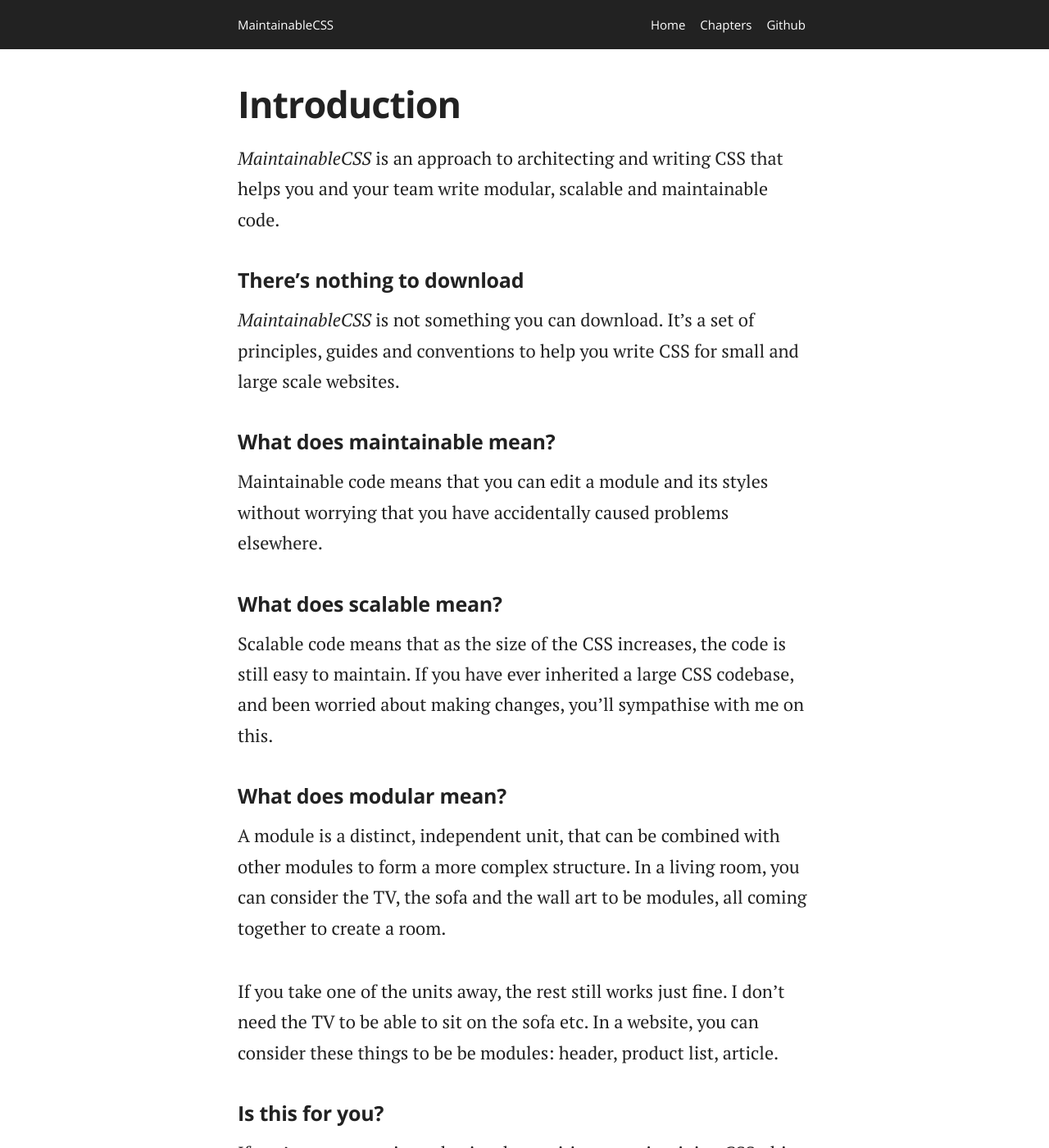
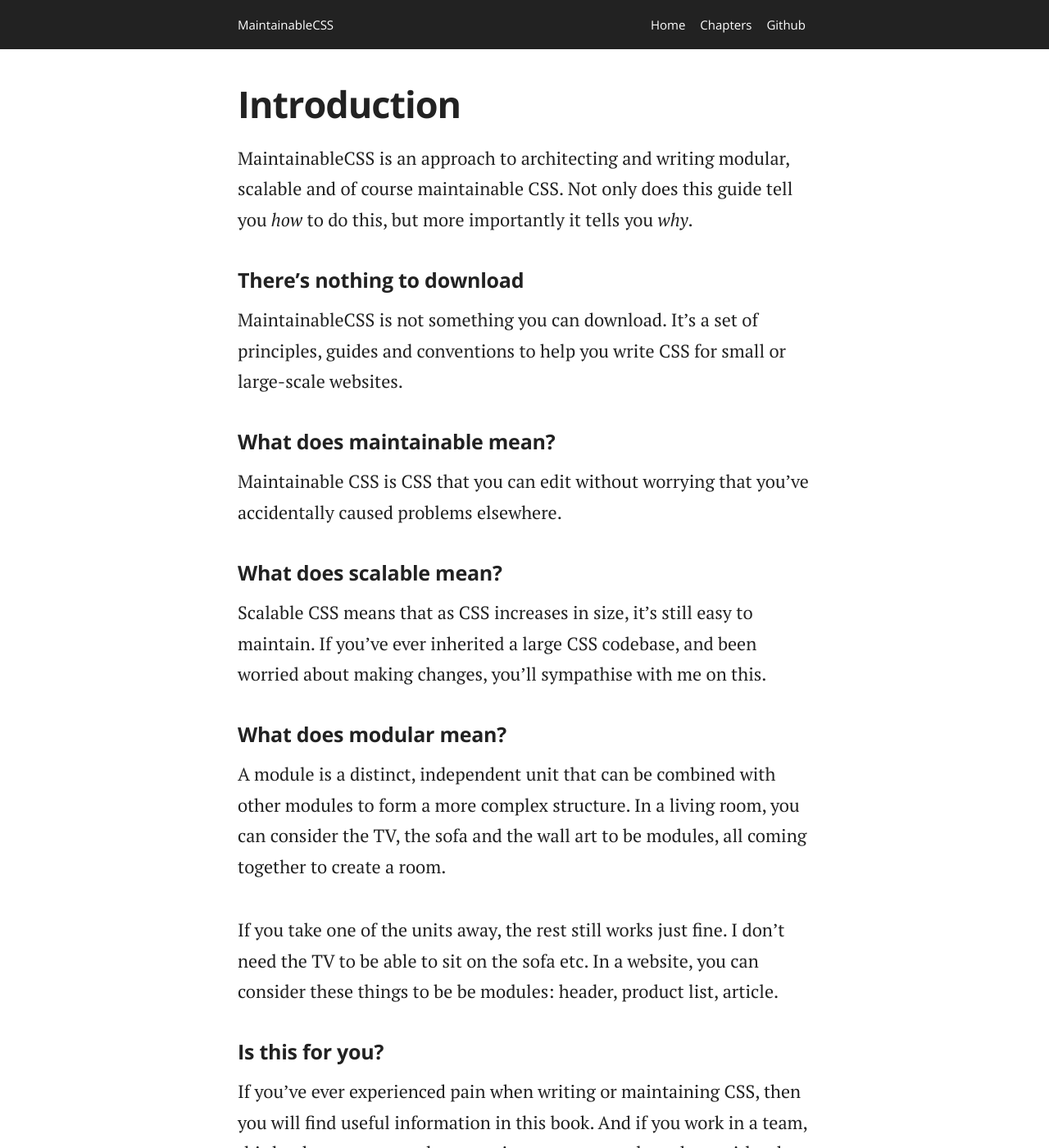
Before and after one commit to adamsilver/maintainablecss.com-jekyll, a Jekyll site: the page built from _chapters/01-introduction.md, in a window 1280 px wide and 1400 px high. Shown: the whole window at 82% size. Built offline with Jekyll 4.4.1, drawn with Linux system fonts in a browser that asks for light colours; some of the changed text lies outside the part shown.

Commit message:
Improve intro

```diff
--- a/_chapters/01-introduction.md
+++ b/_chapters/01-introduction.md
@@ -6,30 +6,30 @@ permalink: /chapters/introduction/
 description: An introduction to MaintainableCSS, an approach to writing modular, scalable and of course maintainable CSS.
 ---
 
-*MaintainableCSS* is an approach to architecting and writing CSS that helps you and your team write modular, scalable and maintainable code.
+MaintainableCSS is an approach to architecting and writing modular, scalable and of course maintainable CSS. Not only does this guide tell you *how* to do this, but more importantly it tells you *why*.
 
 ## There's nothing to download
 
-*MaintainableCSS* is not something you can download. It's a set of principles, guides and conventions to help you write CSS for small and large scale websites.
+MaintainableCSS is not something you can download. It's a set of principles, guides and conventions to help you write CSS for small or large-scale websites.
 
 ## What does maintainable mean?
 
-Maintainable code means that you can edit a module and its styles without worrying that you have accidentally caused problems elsewhere.
+Maintainable CSS is CSS that you can edit without worrying that you've accidentally caused problems elsewhere.
 
 ## What does scalable mean?
 
-Scalable code means that as the size of the CSS increases, the code is still easy to maintain. If you have ever inherited a large CSS codebase, and been worried about making changes, you'll sympathise with me on this.
+Scalable CSS means that as CSS increases in size, it's still easy to maintain. If you've ever inherited a large CSS codebase, and been worried about making changes, you'll sympathise with me on this.
 
 ## What does modular mean?
 
-A module is a distinct, independent unit, that can be combined with other modules to form a more complex structure. In a living room, you can consider the TV, the sofa and the wall art to be modules, all coming together to create a room.
+A module is a distinct, independent unit that can be combined with other modules to form a more complex structure. In a living room, you can consider the TV, the sofa and the wall art to be modules, all coming together to create a room.
 
 If you take one of the units away, the rest still works just fine. I don't need the TV to be able to sit on the sofa etc. In a website, you can consider these things to be be modules: header, product list, article.
 
 ## Is this for you?
 
-If you've ever experienced pain when writing or maintaining CSS, this book can help you avoid common problems. Whether you're in a team of one or 100, you will find useful advice in this book. Even more so if your site is constantly evolving.
+If you've ever experienced pain when writing or maintaining CSS, then you will find useful information in this book. And if you work in a team, this book can save you documenting your approach to share with other team mates.
 
 ## Is this hard to learn?
 
-No. This book not only tells you how to do it. But it also gives you the *why*. All of which can be read in less than 20 minutes.
+No. This book can be read in less than 20 minutes which includes the rationale behind the approach. Implementing it takes less than a minute.
```
